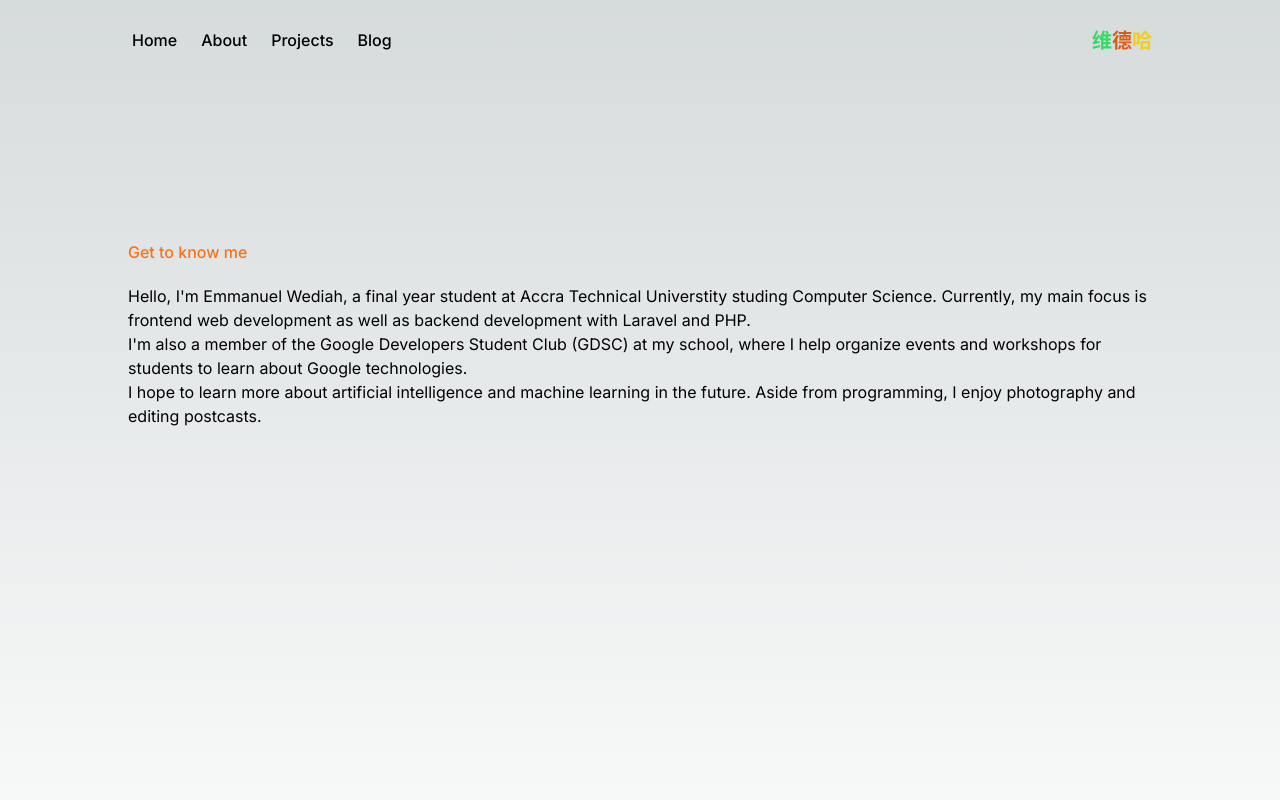
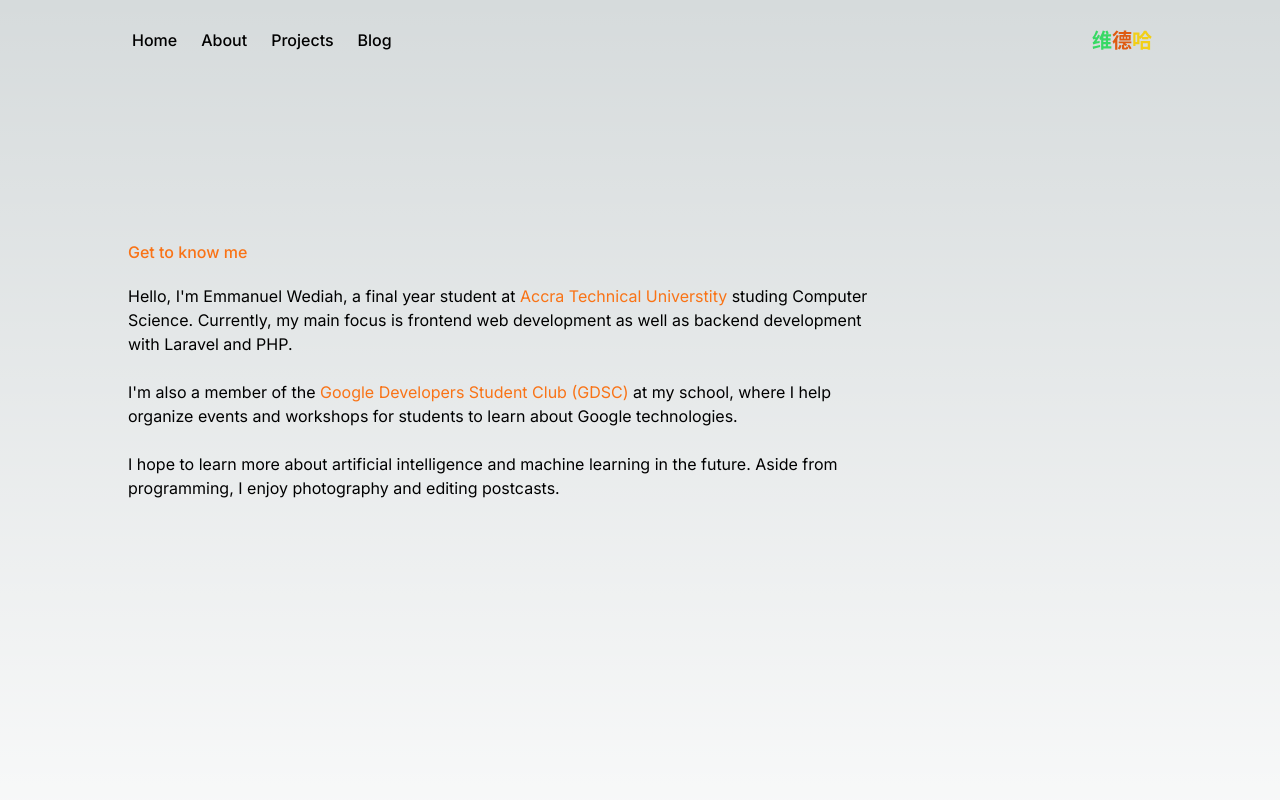
Before and after one commit to Wediah/my-portfolio, a Next.js app: page /about in a window 1280 px wide. Shown: the top 800 px of the page. Built offline with nearby package versions, Linux system fonts and the light colour scheme.

Commit message:
Update about page content

```diff
--- a/app/about/page.js
+++ b/app/about/page.js
@@ -7,9 +7,9 @@ function page() {
       <p className='font-medium  text-orange-500'>
         Get to know me
       </p>
-      <p className='pt-5'>
-        Hello, I'm Emmanuel Wediah, a final year student at <a href='https://atu.edu.gh/'>Accra Technical Universtity</a> studing Computer Science. Currently, my main focus is frontend web development as well as backend development with Laravel and PHP.
-        <br/> I'm also a member of the <a href='https://gdsc.community.dev/accra-technical-university/'>Google Developers Student Club (GDSC)</a> at my school, where I help organize events and workshops for students to learn about Google technologies.
+      <p className='pt-5 w-9/12'>
+        Hello, I'm Emmanuel Wediah, a final year student at <a className='text-orange-500' href='https://atu.edu.gh/'>Accra Technical Universtity</a> studing Computer Science. Currently, my main focus is frontend web development as well as backend development with Laravel and PHP. <br/>
+        <br/> I'm also a member of the <a className='text-orange-500' href='https://gdsc.community.dev/accra-technical-university/'>Google Developers Student Club (GDSC)</a> at my school, where I help organize events and workshops for students to learn about Google technologies.<br/>
          <br/> I hope to learn more about artificial intelligence and machine learning in the future. Aside from programming, I enjoy photography and editing postcasts.
       </p>
       </div>
```
